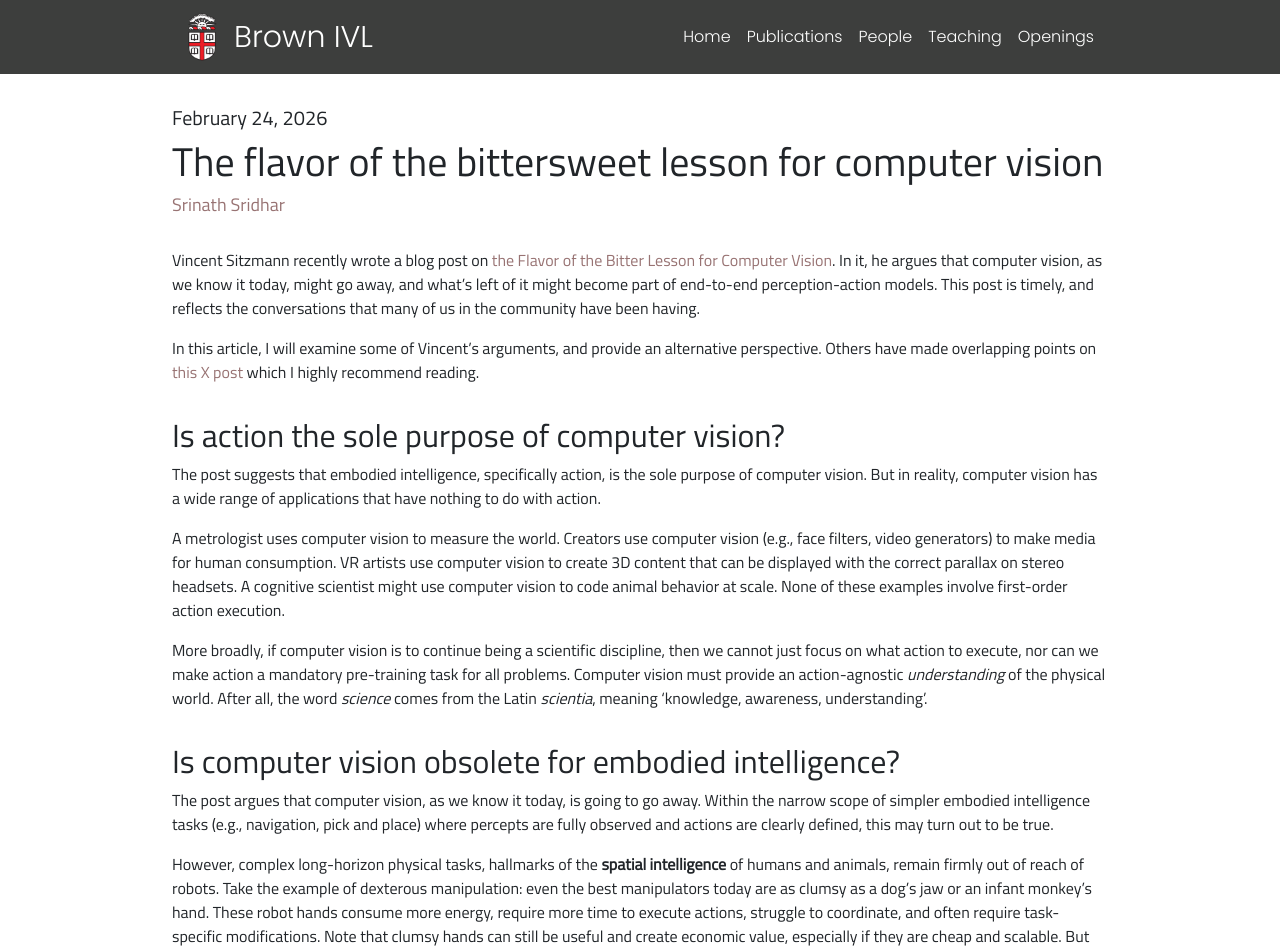
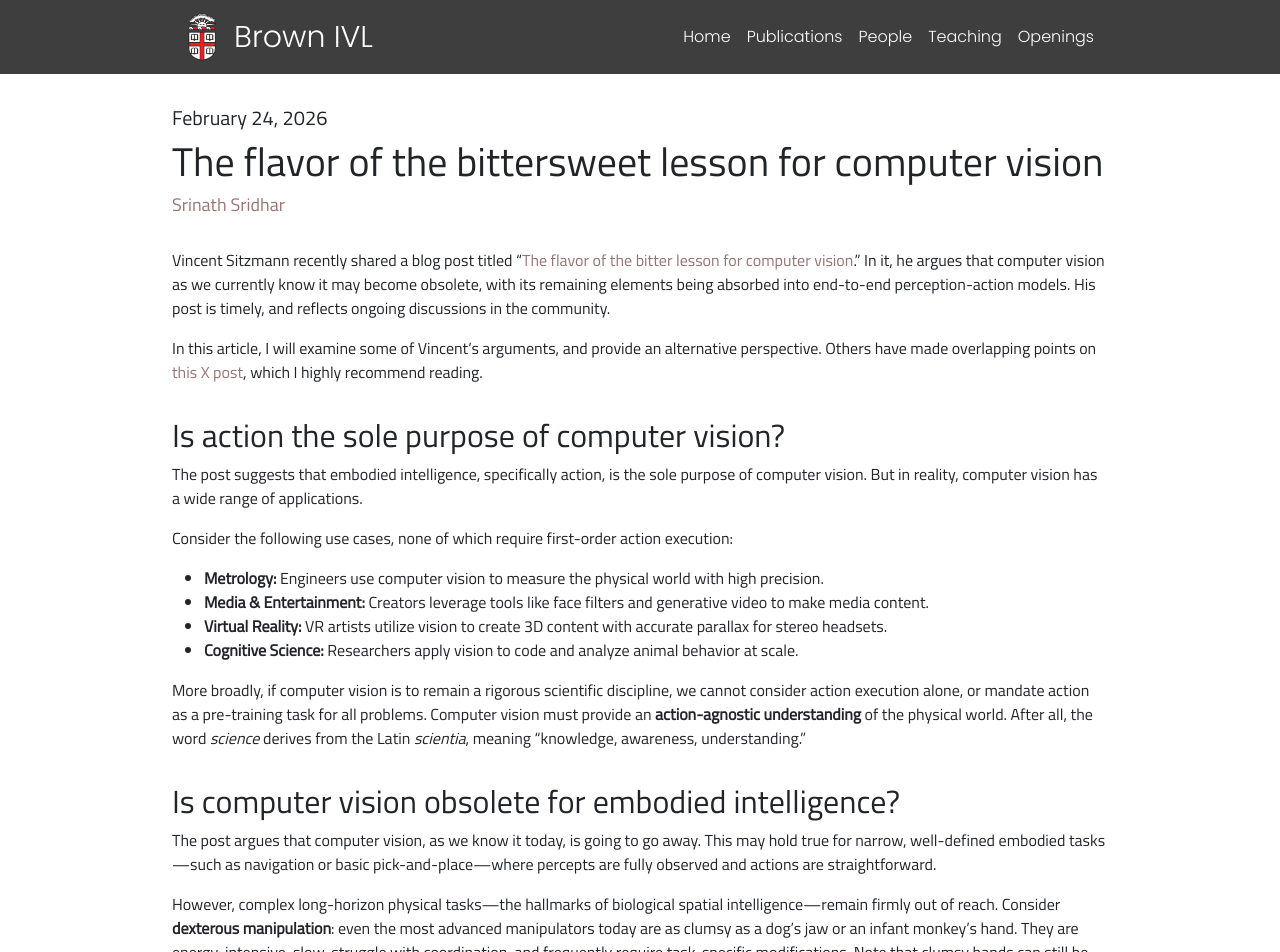
Before and after one commit to brown-ivl/brown-ivl.github.io, a Jekyll site: the page built from blogs/bittersweet.md, in a window 1280 px wide and 1400 px high. Shown: the top 952 px of the window. Built offline with Jekyll 4.4.1, drawn with Linux system fonts in a browser that asks for light colours; some of the changed text lies outside the part shown.

Commit message:
Update bittersweet.md

```diff
--- a/blogs/bittersweet.md
+++ b/blogs/bittersweet.md
@@ -11,54 +11,59 @@
   - ""
 ---
 
-Vincent Sitzmann recently wrote a blog post on <a href="https://www.vincentsitzmann.com/blog/bitter_lesson_of_cv/" target="_blank">the Flavor of the Bitter Lesson for Computer Vision</a>. In it, he argues that computer vision, as we know it today, might go away, and what’s left of it might become part of end-to-end perception-action models. This post is timely, and reflects the conversations that many of us in the community have been having.
+Vincent Sitzmann recently shared a blog post titled “<a href="https://www.vincentsitzmann.com/blog/bitter_lesson_of_cv/" target="_blank">The flavor of the bitter lesson for computer vision</a>.” In it, he argues that computer vision as we currently know it may become obsolete, with its remaining elements being absorbed into end-to-end perception-action models. His post is timely, and reflects ongoing discussions in the community.
 
-In this article, I will examine some of Vincent’s arguments, and provide an alternative perspective. Others have made overlapping points on <a href="https://x.com/vincesitzmann/status/2023420051182022774" target="_blank">this X post</a> which I highly recommend reading.
+In this article, I will examine some of Vincent’s arguments, and provide an alternative perspective. Others have made overlapping points on <a href="https://x.com/vincesitzmann/status/2023420051182022774" target="_blank">this X post</a>, which I highly recommend reading.
 
 ## Is action the sole purpose of computer vision?
 
-The post suggests that embodied intelligence, specifically action, is the sole purpose of computer vision. But in reality, computer vision has a wide range of applications that have nothing to do with action.
+The post suggests that embodied intelligence, specifically action, is the sole purpose of computer vision. But in reality, computer vision has a wide range of applications.
 
-A metrologist uses computer vision to measure the world. Creators use computer vision (e.g., face filters, video generators) to make media for human consumption. VR artists use computer vision to create 3D content that can be displayed with the correct parallax on stereo headsets. A cognitive scientist might use computer vision to code animal behavior at scale. None of these examples involve first-order action execution.
+Consider the following use cases, none of which require first-order action execution:
 
-More broadly, if computer vision is to continue being a scientific discipline, then we cannot just focus on what action to execute, nor can we make action a mandatory pre-training task for all problems. Computer vision must provide an action-agnostic *understanding* of the physical world. After all, the word *science* comes from the Latin *scientia*, meaning 'knowledge, awareness, understanding'.
+- **Metrology:** Engineers use computer vision to measure the physical world with high precision.
+- **Media & Entertainment:** Creators leverage tools like face filters and generative video to make media content.
+- **Virtual Reality:** VR artists utilize vision to create 3D content with accurate parallax for stereo headsets.
+- **Cognitive Science:** Researchers apply vision to code and analyze animal behavior at scale.
+
+More broadly, if computer vision is to remain a rigorous scientific discipline, we cannot consider action execution alone, or mandate action as a pre-training task for all problems. Computer vision must provide an **action-agnostic understanding** of the physical world. After all, the word *science* derives from the Latin *scientia*, meaning “knowledge, awareness, understanding.”
 
 ## Is computer vision obsolete for embodied intelligence?
 
-The post argues that computer vision, as we know it today, is going to go away. Within the narrow scope of simpler embodied intelligence tasks (e.g., navigation, pick and place) where percepts are fully observed and actions are clearly defined, this may turn out to be true.
+The post argues that computer vision, as we know it today, is going to go away. This may hold true for narrow, well-defined embodied tasks—such as navigation or basic pick-and-place—where percepts are fully observed and actions are straightforward.
 
-However, complex long-horizon physical tasks, hallmarks of the **spatial intelligence** of humans and animals, remain firmly out of reach of robots. Take the example of dexterous manipulation: even the best manipulators today are as clumsy as a dog’s jaw or an infant monkey’s hand. These robot hands consume more energy, require more time to execute actions, struggle to coordinate, and often require task-specific modifications. Note that clumsy hands can still be useful and create economic value, especially if they are cheap and scalable. But we must acknowledge they are not as capable and general purpose as human hands.
+However, complex long-horizon physical tasks—the hallmarks of biological spatial intelligence—remain firmly out of reach. Consider **dexterous manipulation**: even the most advanced manipulators today are as clumsy as a dog’s jaw or an infant monkey’s hand. They are energy-intensive, slow, struggle with coordination, and frequently require task-specific modifications. Note that clumsy hands can still be useful and create economic value, especially if they are cheap and scalable. But we must acknowledge they are not as capable and general purpose as human hands.
 
-I don’t believe that the currently-dominant paradigm of training robot manipulators only on monocular 2D videos (‘raw data’) will help us achieve **artificial general dexterity**—robots with <a href="https://en.wikipedia.org/wiki/Hominidae" target="_blank">Great Ape</a>-level general-purpose hand dexterity. There is not enough signal in monocular videos, even at scale, to learn the rich contact and interactions in fine-grained dexterous manipulation.
+I don’t believe that the currently-dominant paradigm of training robots solely on monocular 2D videos (‘raw 2D data’) will help us achieve **Artificial General Dexterity (AGD)**—robots with <a href="https://en.wikipedia.org/wiki/Hominidae" target="_blank">Great Ape</a>-level general-purpose hand dexterity. Even at scale, monocular 2D videos lack the necessary signal to capture the intricate contact dynamics and interactions required for fine-grained manipulation.
 
-The solution to artificial general dexterity might actually rest on 3D data from a combination of real-world reconstructions, simulations, 4D world models, and contact/touch sensing. We see glimpses of this trend in extant work on dexterous manipulation like <a href="https://maniptrans.github.io/" target="_blank">ManipTrans</a>, <a href="https://jc-bao.github.io/spider-project/" target="_blank">SPIDER</a> or <a href="https://project-dexmachina.github.io/" target="_blank">DexMachina</a> that all rely on 3D demonstrations from multi-view datasets like <a href="https://ivl.cs.brown.edu/research/gigahands.html" target="_blank">GigaHands</a> (created by my PhD student Rao Fu), or special gloves like in <a href="https://dex-umi.github.io/" target="_blank">DexUMI</a>.
+The path to AGD might actually rest on 3D data from a combination of real-world reconstructions, simulations, 4D world models, and contact/touch sensing. We see glimpses of this trend in recent work like <a href="https://maniptrans.github.io/" target="_blank">ManipTrans</a>, <a href="https://jc-bao.github.io/spider-project/" target="_blank">SPIDER</a> or <a href="https://project-dexmachina.github.io/" target="_blank">DexMachina</a>, which leverage 3D demonstrations from multi-view datasets like <a href="https://ivl.cs.brown.edu/research/gigahands.html" target="_blank">GigaHands</a> (created by my PhD student Rao Fu), or specialized hardware like the <a href="https://dex-umi.github.io/" target="_blank">DexUMI</a> gloves.
 
 {% include full_image.html path="/assets/images/blogs/bittersweet/superdexterity.jpg" alt="Artificial Super Dexterity" %}
-<center><i><b>Artificial super dexterity</b>—robots with superhuman hand dexterity might be even further away than artificial general dexterity.</i></center>
+<center><i><b>Artificial Super Dexterity (ASD)</b>—robots with superhuman hand dexterity might be even further away than <b>Artificial General Dexterity (AGD)</b>.</i></center>
 
 ## Is 3D a ‘Hand-Crafted’ Representation?
 
-The post calls 3D a ‘hand-crafted’ representation that the Bitter Lesson warns against. However, unlike human-made language grammar, ‘3D’ is not a hand-crafted inductive bias. It is a measurable physical quantity of the world: objects, people, and machines move and interact in 3D/4D.
+The post calls 3D a ‘hand-crafted’ representation that the Bitter Lesson warns against. However, unlike human-developed linguistic grammars, ‘3D’ is not a hand-crafted inductive bias. It is a measurable physical property of the universe: objects, people, and machines move and interact in 3D/4D.
 
-We are conflating two related concepts: 3D as a physical quantity versus the measurement/digital representation of this 3D quantity. Spatial properties (including geometry, color, materials) are fundamental physical quantities that can be measured and encoded using representations like radiance fields, point clouds, meshes, or even multi-view images.
+We must distinguish between two related concepts: **3D as a physical quantity** versus the **digital representation** of that quantity. Spatial properties—including geometry, reflectance, and material composition—are objective physical attributes. These can be measured and encoded through various representations, such as radiance fields, point clouds, meshes, or multi-view images.
 
-This perspective reframes 3D reconstruction not as a ‘task’ to solve, but as a way to ‘measure’ the world. In medical imaging, volumetric 3D data, created using invisible techniques (e.g., CT, MRI), is ‘raw data’1, not a ‘hand-crafted’ representation. Similarly, 3D reconstruction in the visible spectrum can also be viewed as a measurement process. Once ‘raw 3D data’ is measured, we can continue to leverage computation to solve problems following the Bitter Lesson.
+This perspective reframes 3D reconstruction not as a ‘task’ to be solved, but as a way to ‘measure’ the world. In medical imaging, volumetric 3D data, created using invisible techniques (e.g., CT, MRI), is treated as ‘raw data’ \[1\], not a ‘hand-crafted’ representation. Similarly, 3D reconstruction in the visible spectrum can be viewed as a measurement process. Once ‘raw 3D data’ is measured, we can leverage computation to solve problems following the Bitter Lesson.
 
 ## Could 3D be more sample efficient?
 
-If we treat 3D as a physical quantity and assume that we have methods to reliably measure it, there could be a major advantage compared to 2D data: **sample efficiency**.
+If we treat 3D as a measurable physical quantity, it could offer a significant advantage over 2D data: **sample efficiency**.
 
-Empirically, large models trained on ‘raw 3D data’ seem to do well with much less data compared to models trained on 2D data. Video generation models are trained on millions of hours of 2D vides, robot world models like <a href="https://dreamdojo-world.github.io/" target="_blank">DreamDojo</a> are trained on 44k hours of videos, and image generation models are trained on <a href="https://laion.ai/laion-5b-a-new-era-of-open-large-scale-multi-modal-datasets/" target="_blank">billions of 2D images</a>. In contrast, 3D generation models like <a href="https://microsoft.github.io/TRELLIS.2/" target="_blank">TRELLIS</a> are trained on less than a million 3D assets. Feedforward 3D reconstruction methods like <a href="https://europe.naverlabs.com/research/publications/dust3r-geometric-3d-vision-made-easy/" target="_blank">DUSt3R</a> and <a href="https://vgg-t.github.io/" target="_blank">VGGT</a> are trained on 8-20M image-point cloud pairs2. A <a href="https://arxiv.org/pdf/2501.09001" target="_blank">CT foundation model</a> can be trained with just 150k CT scans.
+Empirically, large models trained on ‘raw 3D data’ seem to do well with much less data than their 2D counterparts. Video generation models require millions of hours of footage, robot world models like <a href="https://dreamdojo-world.github.io/" target="_blank">DreamDojo</a> are trained on 44k hours of videos, and image generation models are trained on <a href="https://laion.ai/laion-5b-a-new-era-of-open-large-scale-multi-modal-datasets/" target="_blank">billions of 2D images</a>. In contrast, 3D generation models like <a href="https://microsoft.github.io/TRELLIS.2/" target="_blank">TRELLIS</a> are trained on fewer than one million 3D assets. Feedforward 3D reconstruction methods like <a href="https://europe.naverlabs.com/research/publications/dust3r-geometric-3d-vision-made-easy/" target="_blank">DUSt3R</a> and <a href="https://vgg-t.github.io/" target="_blank">VGGT</a> are trained only on 8-20M image-point cloud pairs \[2\]. A <a href="https://arxiv.org/pdf/2501.09001" target="_blank">CT foundation model</a> can be trained with just 150k CT scans.
 
-To be sure, the sample efficiency of 3D is an empirical observation at this point—more research is needed to study and quantify this efficiency. But if true, it would make ‘raw 3D data’ far more important to the future of computer vision, especially when the marginal cost of acquiring 3D data converges to 2D3.
+While the sample efficiency of 3D remains an empirical observation requiring further quantification, the implications could be significant. It could make ‘raw 3D data’ more important to the future of computer vision, especially when the marginal cost of acquiring 3D data converges with that of 2D \[3\].
 
 ## Bitter and Sweet
 
 <a href="http://www.incompleteideas.net/IncIdeas/BitterLesson.html" target="_blank">The Bitter Lesson</a> has been true in computer vision for some time now; even Sutton recognized it in his original essay. Many tasks that we considered fundamental in vision are turning out to be <a href="https://drive.google.com/file/d/1VodGljuEhBKwZIXQwN-ApH6g2wBAVAdK/view" target="_blank">fake tasks</a>.
 
-Does that mean computer vision as a field now obsolete? I don’t think so.
+Does this render computer vision as a discipline obsolete? I don’t believe so.
 
-In fact, there is a flavor of sweetness to the lesson: an exciting opportunity to re-examine what our community thinks of as fundamental problems, representations, data, and techniques—and how they can co-exist in a world where leveraging computation is the most effective path. Perhaps the ideas that emerge from this re-examination will help us solve dexterous manipulation, general 4D spatial intelligence, or efficient continual learning.
+On the contrary, there is a flavor of sweetness to the lesson: an exciting opportunity to re-examine our community’s foundational assumptions about tasks, representations, data, and techniques. It is an opportunity to discover how the field can evolve in a world where leveraging computation is the most effective path. The insights born from this re-examination may be exactly what we need to solve problems like general-purpose dexterity, 4D spatial intelligence, and efficient continual learning.
 
 At Brown IVL, we are really excited about what’s to come and curious to hear from others. We are co-organizing the <a href="https://ivl.cs.brown.edu/4dworldmodels/" target="_blank">4D World Models workshop</a> at CVPR which could offer a venue for further discussion and debate.
 
@@ -66,6 +71,6 @@
 
 ### Notes
 
-1.  Measurement could involve ‘reconstruction’. CT scans are reconstructed from X-ray projections. Images are reconstructed from photoreceptor responses and <a href="https://en.wikipedia.org/wiki/Demosaicing" target="_blank">demosaicing</a> of the <a href="https://en.wikipedia.org/wiki/Bayer_filter" target="_blank">Bayer pattern</a> in color filter arrays.
-2.  It’s worth mentioning that DUSt3R and VGGT benefit from 2D pre-training that likely helps learn low-level features.
-3.  Methods like <a href="https://sm0kywu.github.io/Amodal3R/" target="_blank">Amodal3R</a> and commercial demos like <a href="https://marble.worldlabs.ai/" target="_blank">Marble</a> or <a href="https://www.spaitial.ai/blog/echo-release" target="_blank">Echo</a> can reconstruct amodal 3D from a single 2D image. This is a form of 3D measurement that is as expensive as a single feedforward pass of a network.
+1. Measurement could involve ‘reconstruction’. CT scans are reconstructed from X-ray projections. Images are reconstructed from photoreceptor responses and <a href="https://en.wikipedia.org/wiki/Demosaicing" target="_blank">demosaicing</a> of the <a href="https://en.wikipedia.org/wiki/Bayer_filter" target="_blank">Bayer pattern</a> in color filter arrays.
+2. Although DUSt3R and VGGT benefit from 2D pre-training that likely helps learn low-level features.
+3. Methods like <a href="https://cat3d.github.io/" target="_blank">CAT3D</a>, <a href="https://sm0kywu.github.io/Amodal3R/" target="_blank">Amodal3R</a>, and commercial demos like <a href="https://marble.worldlabs.ai/" target="_blank">Marble</a> or <a href="https://www.spaitial.ai/blog/echo-release" target="_blank">Echo</a> can reconstruct 3D from sparse 2D images. We could think of these as methods for learning-based 3D measurement.
```
